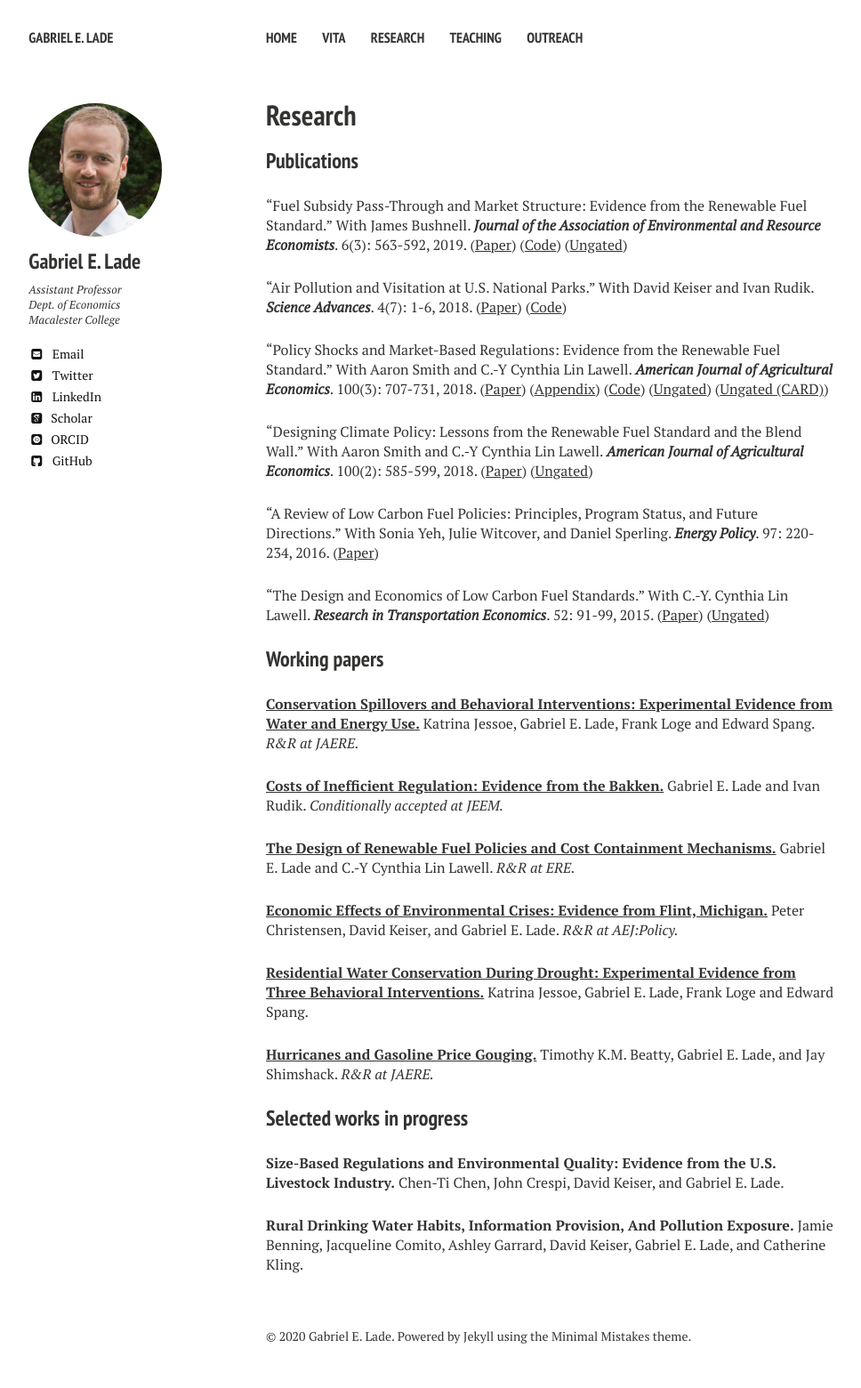
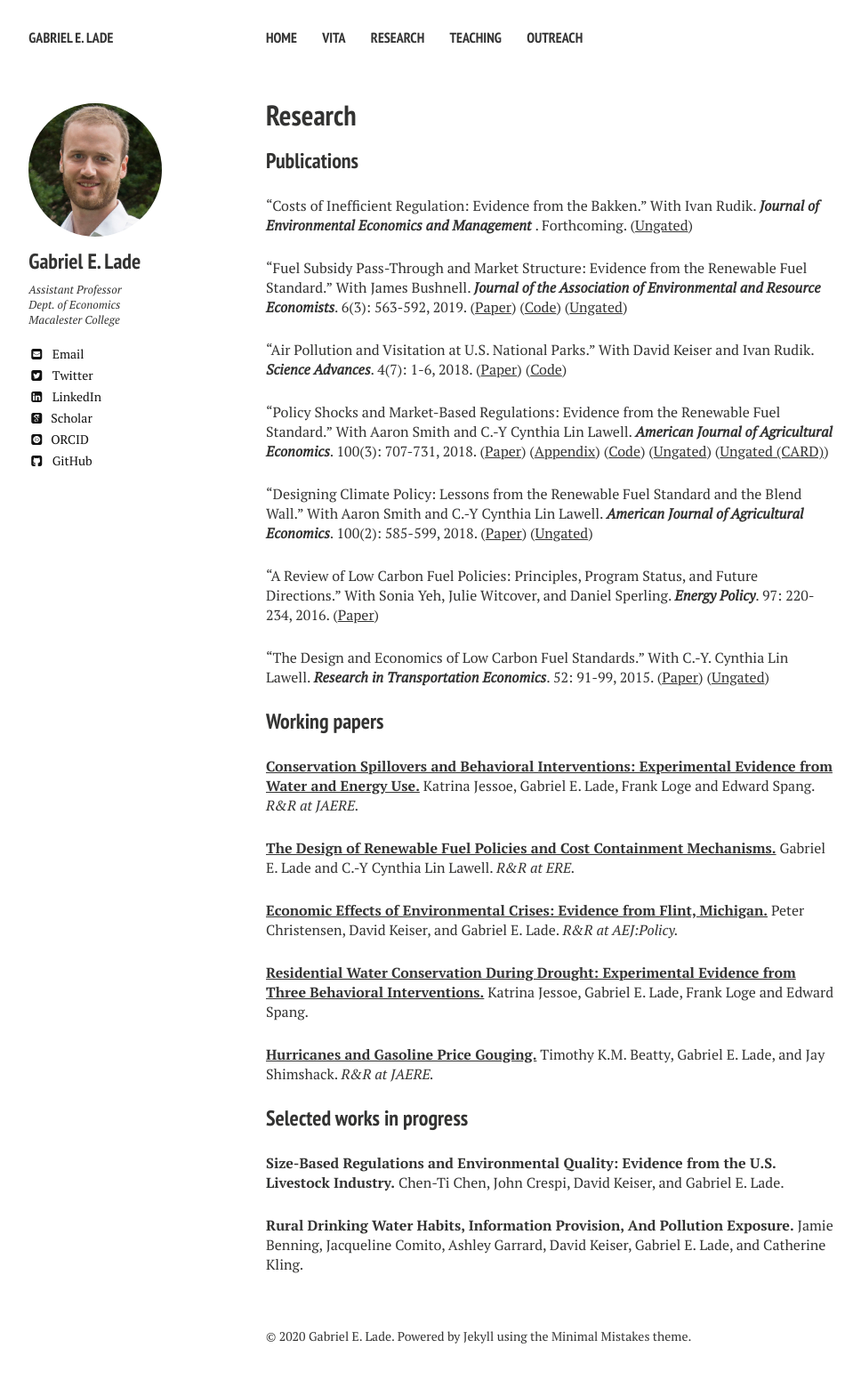
Before and after one commit to gabe-lade/gabe-lade.github.io, a Jekyll site: the page built from research.md, in a window 1280 px wide. Shown: the whole page at 89% size, without its empty margins (21-989 px from the left). Built offline with Jekyll 4.4.1, drawn with Linux system fonts in a browser that asks for light colours; nearby versions of some CDN libraries; some web fonts are replaced.

Commit message:
Update research.md

```diff
--- a/research.md
+++ b/research.md
@@ -6,6 +6,11 @@ url: /research/
 ---
 
 ### Publications
+
+
+"Costs of Inefficient Regulation: Evidence from the Bakken." With Ivan Rudik.
+	**<i> Journal of Environmental Economics and Management </i>**. Forthcoming.
+	([Ungated](https://rawcdn.githack.com/gabe-lade/MyFiles/7776443475e06d3d311fa48cc7bc35c4f453ea14/lade-rudik-ndflare.pdf))
 
 "Fuel Subsidy Pass-Through and Market Structure: Evidence from the Renewable Fuel Standard." With James Bushnell.
 	**<i>Journal of the Association of Environmental and Resource Economists</i>**. 6(3): 563-592, 2019.
@@ -45,9 +50,6 @@ url: /research/
 __[Conservation Spillovers and Behavioral Interventions: Experimental Evidence from Water and Energy Use.](https://rawcdn.githack.com/gabe-lade/MyFiles/acb76ec446978f2cec4e8a87938627d124dcca1e/klls-spillovers.pdf)__
 Katrina Jessoe, Gabriel E. Lade, Frank Loge and Edward Spang.  <i> R&R at JAERE. </i>
 
-__[Costs of Inefficient Regulation: Evidence from the Bakken.](https://rawcdn.githack.com/gabe-lade/MyFiles/7776443475e06d3d311fa48cc7bc35c4f453ea14/lade-rudik-ndflare.pdf)__
-Gabriel E. Lade and Ivan Rudik.  <i> Conditionally accepted at JEEM. </i>
-
 __[The Design of Renewable Fuel Policies and Cost Containment Mechanisms.](https://rawcdn.githack.com/gabe-lade/MyFiles/3fe6080cd55b0bfe5d0a8df9fa7b150306603c46/lade-lin-cost-containment.pdf)__
 Gabriel E. Lade and C.-Y Cynthia Lin Lawell.  <i> R&R at ERE. </i>
 
```
